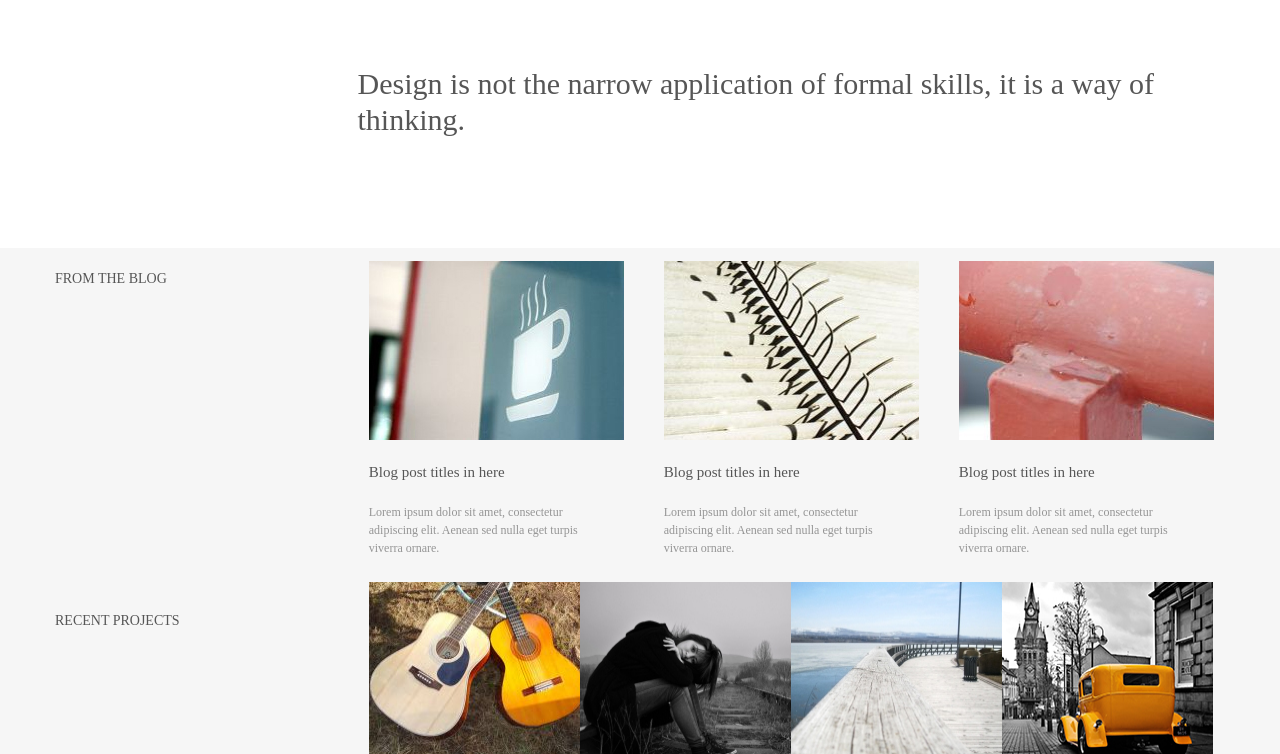
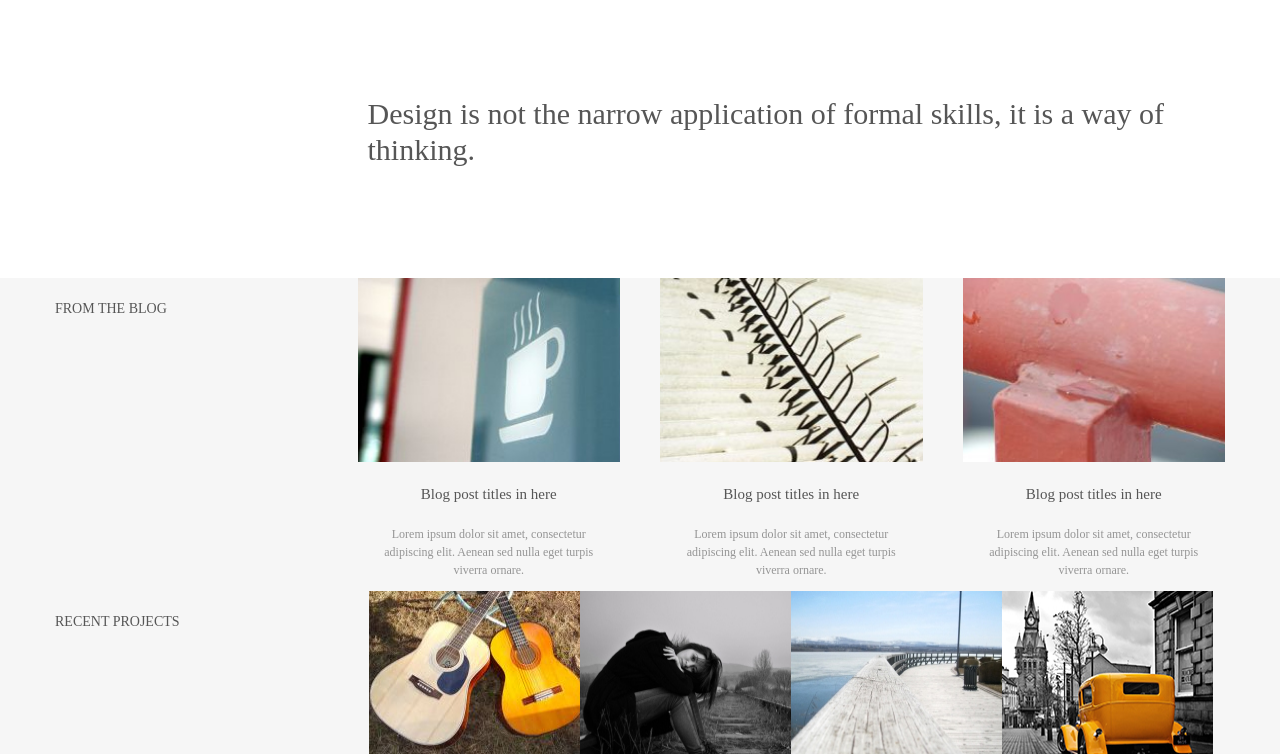
Before and after one commit to bondarsasha/fulldesk, a website: page dev/index.html in a window 1280 px wide. Shown: the part 100-854 px from the top of the page. Drawn offline with Linux system fonts and the light colour scheme.

Commit message:
changed something

```diff
--- a/dev/index.html
+++ b/dev/index.html
@@ -10,12 +10,12 @@
     <body>
       <header>
          <div class="GridContainer">
-          <div class="logo">
+
               <a href="#">
                 <img src="image/header/logo.jpg" alt="<>">
                 </a>
 
-          </div>
+
           <div class="RightSide">
               <nav>
               <a href="">home</a>
@@ -28,14 +28,15 @@
           <input type="text" placeholder="Search here">
           <p>Design is not the narrow application of formal skills, it is a way of thinking.</p>
         </div>
-        </div>
+            </div>
         </header>
 
 
         <main>
+        <div class="GridContainer">
          <section class="DoubleBlock">
                 <h2>From The Blog</h2>
-            <div class="content">
+            <div class="content blog">
                 <article class="article" >
                         <div class="post">
                              <img src="image/main/Layer 1.jpg" alt="<>">
@@ -122,12 +123,13 @@
                     </article>
                </div>
             </section>
+            </div>
         </main>
 
 
 
         <footer>
-            <div class="container">
+            <div class="GridContainer">
             <section class="end">
              <article class="foot">
                  <h6>ABOUT US</h6>
--- a/dev/scss/parts/_footer.scss
+++ b/dev/scss/parts/_footer.scss
@@ -47,12 +47,12 @@ footer{
     }
 
 @media screen and (min-width:768px){
-    .container .end{
+    .GridContainer .end{
         flex-flow: row;
     }
 }
 @media screen and (min-width:1170px){
-    footer .container{
+    footer .GridContainer{
         width: 1170px;
 
         .end{
--- a/dev/scss/parts/_header.scss
+++ b/dev/scss/parts/_header.scss
@@ -5,10 +5,7 @@ header{
         margin: auto;
     }
 
-    .logo {
-        display: flex;
-        justify-content: center;
-    }
+
 
 
 
@@ -48,8 +45,8 @@ header{
 
         }
         p{
-            margin-top: 80px;
-            padding-bottom: 80px;
+
+            padding: 80px 0;
             font: 3rem/3.6rem 'OpenSans';
             font-weight: 300;
             color:#565656;
@@ -63,14 +60,14 @@ header{
      margin-left: 0;
 }
 @media screen and (min-width:768px) {
-    .GridContainer{
+    header .GridContainer{
         display: flex;
-        justify-content: space-around;
+        justify-content: space-between;
     }
     .RightSide{
         display: flex;
         flex-flow: wrap;
-        justify-content: space-around;
+        justify-content: space-between;
      nav{
         display: flex;
     }}
@@ -83,7 +80,7 @@ header{
         .RightSide{
             width: calc(75% - 20px);
             nav a{
-              nav:first-child{
+             &:first-child{
                     margin-left: 0;}
             }
         }
--- a/dev/scss/parts/_main.scss
+++ b/dev/scss/parts/_main.scss
@@ -3,26 +3,24 @@ main{
 
     position:relative;
 
+
 }
+@import 'main/_h2.scss';
 
     .DoubleBlock{
 
         margin-top: 4rem;
         display: flex;
         flex-flow: column;
-        align-items: center;
+
         margin: auto;
 
-        h2{
-
-            font:1.4rem/2.1rem OpenSans;
-            color: #565656;
-            text-transform: uppercase;
-            margin-top: 2rem;
+        .blog{
+             display: flex;
+            flex-flow: column;
         }
         .content{
-            display: flex;
-            flex-flow: column;
+
 
 
 
@@ -31,12 +29,15 @@ main{
 
 
                         .article h4{
-                             font:1.5rem/2.1rem OpenSans;
+                             font:1.5rem/2.1rem 'OpenSans';
                              color: #565656;
+                            text-align: center;
                          }
                          p{
                              font:1.2rem/1.8rem OpenSans;
                              color: #959595;
+                             text-align: center;
+
                          }
                           .post{
                                position: relative;
@@ -100,7 +101,7 @@ main{
         flex-flow: column;
         justify-content: flex-end;
         text-decoration: none;
-        font:1.4rem/1.4rem OpenSans;
+        font:1.4rem/1.4rem 'OpenSans';
         color: #565656;
     }
 }
@@ -114,6 +115,7 @@ main{
         display: flex;
         flex-flow: row wrap;
         justify-content: center;
+
         .article{
             margin-right:4rem;
                 &:nth-of-type(3n){
@@ -123,21 +125,32 @@ main{
 
 }
 @media screen and (min-width:1170px){
+    .GridContainer{
+        width: 1170px;
+        margin: auto;
+    }
     .DoubleBlock{
-         width: 1170px;
+
          display: flex;
          flex-flow: row;
          justify-content: space-between;
-         margin: auto;
+
          h2{
              width: calc(25% - 20px);
-        margin-bottom: 25%;}
+             text-align: left;
+        }
         .content{
-            display: flex;
-            flex-flow: row wrap;
+
 
             width: calc(75% - 10px);
+            .article{
+                width: calc((100% - 80px) / 3);
+            }
     }
+        .blog{
+             display: flex;
+            flex-flow: row wrap;
+        }
 
 }
    .DoubleBlock .content .post .href{
@@ -147,119 +160,3 @@ main{
         top: 100%;
     }
 }
-
-
-
-
-
-
-
-
-
-
-
-
-
-//.all .DoubleBlock{
-//    display: flex;
-//    justify-content: space-between;
-//}
-///*h1name______*/
-//.all .DoubleBlock .name{
-//    width: calc(25% - 30px);
-//    font:1.4rem/2.1rem OpenSans;
-//    color: #565656;
-//    text-transform: uppercase;
-//    padding-top: 2rem;
-//}
-///*content______________*/
-//.DoubleBlock .content{
-//     width: calc(75% - 10px);
-//
-//}
-///*content blog*/
-//.DoubleBlock .blog{
-//     display: flex;
-//    flex-flow: wrap;
-//}
-//
-///*imageArticle__________*/
-//.DoubleBlock .content .post{
-//
-//    width:calc((100% - 80px) / 3);
-//    margin:0 40px 100px 0;
-//}
-//.DoubleBlock .content .post:nth-of-type(3n){
-//    margin-right: 0;
-//}
-///*photos_______*/
-//img{
-//    width: 100%;
-//
-//}
-//
-///*h2PostName_____*/
-//.all .DoubleBlock .content .PostName{
-//    margin: 20px 0;
-//    font:1.4rem/2.1rem OpenSans;
-//    color: #565656;
-//}
-///*p________*/
-//.all .DoubleBlock .content .about{
-//    font:1.2rem/1.8rem OpenSans;
-//    color: #959595;
-//    margin-top: 20px;
-//}
-///*2part photos______________________________*/
-//.content {
-//    display: flex;
-//    flex-flow:wrap;
-//}
-///*article___*/
-//.content article{
-//    position: relative;
-//    overflow: hidden;
-//}
-///*hrefAnimation____________
-//____________________*/
-//.UpPost{
-//    position: relative;
-//    overflow: hidden;
-//}
-//.UpPost a{
-//    position: absolute;
-//    top:-100%;
-//    width: 100%;
-//    height: 100%;
-//    padding: 1rem;
-//    background:rgba(184,182,185,.5);
-//    transition:top 1s;
-//    display: flex;
-//    flex-flow: column;
-//    justify-content: flex-end;
-//    text-decoration: none;
-//    font:1.4rem/2.1rem OpenSans;
-//    color: #565656;
-//}
-//.UpPost:hover a {
-//    top:0;
-//}
-//article .wall{
-//    position: absolute;
-//    top:100%;
-//    width: 100%;
-//    height: 100%;
-//    padding: 1rem;
-//    background:rgba(184,182,185,.5);
-//    transition:top 1s;
-//    display: flex;
-//    flex-flow: column;
-//    justify-content: flex-end;
-//    text-decoration: none;
-//    font:1.4rem/2.1rem OpenSans;
-//    color: #565656;
-//
-//}
-//article:hover .wall {
-//    top:0;
-//}
--- /dev/null
+++ b/dev/scss/parts/main/_h2.scss
@@ -0,0 +1,8 @@
+.DoubleBlock h2{
+
+            font:1.4rem/2.1rem 'OpenSans';
+            color: #565656;
+            text-transform: uppercase;
+            margin-top: 2rem;
+    text-align: center;
+        }
```
Also changed, not shown: dev/css/main.css, dev/css/parts/header/input.css (added), dev/css/parts/header/nav.css (added), dev/css/parts/header/p.css (added), dev/scss/parts/header/input.scss (added), dev/scss/parts/header/nav.scss (added), dev/scss/parts/header/p.scss (added), dev/scss/parts/main/content/_article.scss (added), dev/scss/parts/main/content/_content.scss (added).
